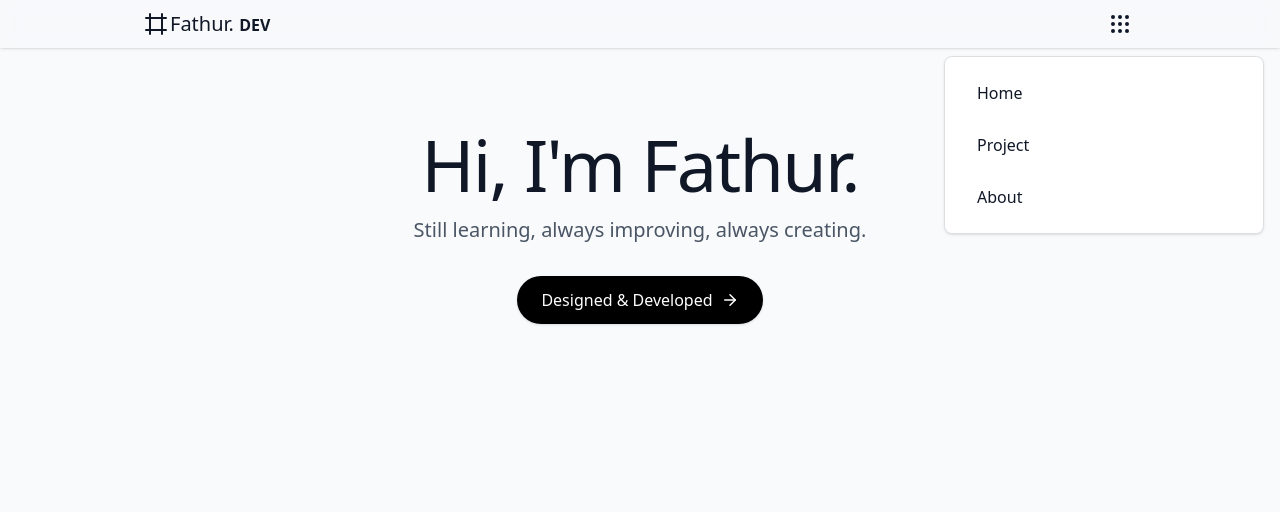
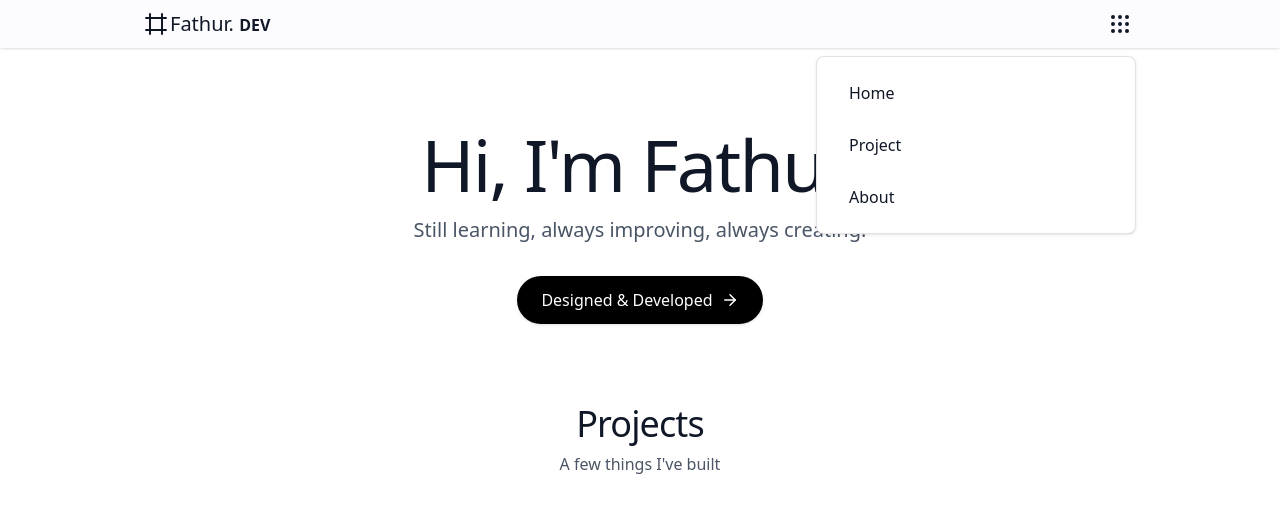
Before and after one commit to fathur-md/my-react-app, a React (Vite) app: page /#/ in a window 1280 px wide. Both pictures are taken after a click on the button "Toggle menu". Shown: the top 512 px of the page. Built offline with nearby package versions, Linux system fonts and the light colour scheme.

Commit message:
navbar & home pages v1 #2

```diff
--- a/src/components/Navbar.jsx
+++ b/src/components/Navbar.jsx
@@ -54,18 +54,18 @@ export const Navbar = () => {
               initial="closed"
               animate="open"
               exit="closed"
-              className="relative"
+              className="relative flex justify-center"
               open={isOpen}
               onClose={setIsOpen}
             >
-              <div className="sm:px4 fixed inset-0 z-50 pt-14 sm:px-4">
+              <div className="sm:px4 fixed inset-0 z-50 mx-auto max-w-5xl pt-14 sm:px-4">
                 {/* Backdrop */}
                 <motion.div
                   variants={{
                     closed: { opacity: 0 },
                     open: { opacity: 1 },
                   }}
-                  className="h-full w-full rounded-t-3xl border-t border-gray-500/20 backdrop-blur-2xl sm:float-right sm:h-fit sm:max-w-xs sm:rounded-lg sm:border sm:bg-none sm:shadow-sm sm:backdrop-blur-none dark:border-gray-200/10"
+                  className="h-full w-full backdrop-blur-2xl sm:float-right sm:h-fit sm:max-w-xs sm:rounded-lg sm:bg-none sm:backdrop-blur-none dark:border-gray-200/10"
                 >
                   <DialogPanel
                     as={motion.div}
@@ -81,7 +81,7 @@ export const Navbar = () => {
                         y: "var(--y-to, 0px)",
                       },
                     }}
-                    className="h-full origin-top-right rounded-lg [--opacity-from:0%] [--opacity-to:100%] max-sm:[--y-from:50px] max-sm:[--y-to:0px] sm:bg-white sm:[--scale-from:80%] sm:[--scale-to:100%] sm:dark:bg-zinc-900"
+                    className="h-full origin-top-right rounded-lg rounded-t-3xl border-t border-gray-500/20 [--opacity-from:0%] [--opacity-to:100%] max-sm:[--y-from:50px] max-sm:[--y-to:0px] sm:rounded-lg sm:border sm:bg-white sm:shadow-sm sm:[--scale-from:80%] sm:[--scale-to:100%] sm:dark:bg-zinc-900"
                   >
                     <div className="flex flex-col p-4">
                       <button
--- a/src/pages/Home.jsx
+++ b/src/pages/Home.jsx
@@ -1,8 +1,9 @@
 import { ArrowRight } from "lucide-react";
+import { Link } from "react-router-dom";
 
 export const Home = () => {
   return (
-    <div className="bg-whites relative flex min-h-dvh w-full flex-col items-center justify-start overflow-hidden pt-12 dark:bg-zinc-900">
+    <div className="bg-white relative flex min-h-dvh w-full flex-col items-center justify-start overflow-hidden pt-12 dark:bg-zinc-900">
       <section className="relative z-10 w-full px-6 py-20 text-center">
         <h1 className="text-5xl font-medium tracking-tight md:text-7xl">
           Hi, I'm Fathur.
@@ -10,9 +11,22 @@ export const Home = () => {
         <p className="mx-auto mt-4 max-w-xl text-lg text-gray-600 md:text-xl dark:text-gray-400">
           Still learning, always improving, always creating.
         </p>
-        <a className="mt-8 inline-flex cursor-pointer items-center gap-2 rounded-full bg-black px-6 py-3 text-white shadow transition hover:bg-gray-800">
+        <Link
+          to="#"
+          className="mt-8 inline-flex cursor-pointer items-center gap-2 rounded-full bg-black px-6 py-3 text-white shadow transition hover:scale-105 hover:bg-gray-800 dark:bg-gray-300 dark:text-gray-800"
+        >
           Designed & Developed <ArrowRight size={18} />
-        </a>
+        </Link>
+      </section>
+      <section className="w-full max-w-5xl px-6 text-center">
+        <div>
+          <h2 className="text-3xl font-medium tracking-tight md:text-4xl">
+            Projects
+          </h2>
+          <p className="mt-2 text-gray-600 dark:text-gray-400">
+            A few things I've built
+          </p>
+        </div>
       </section>
     </div>
   );
```
